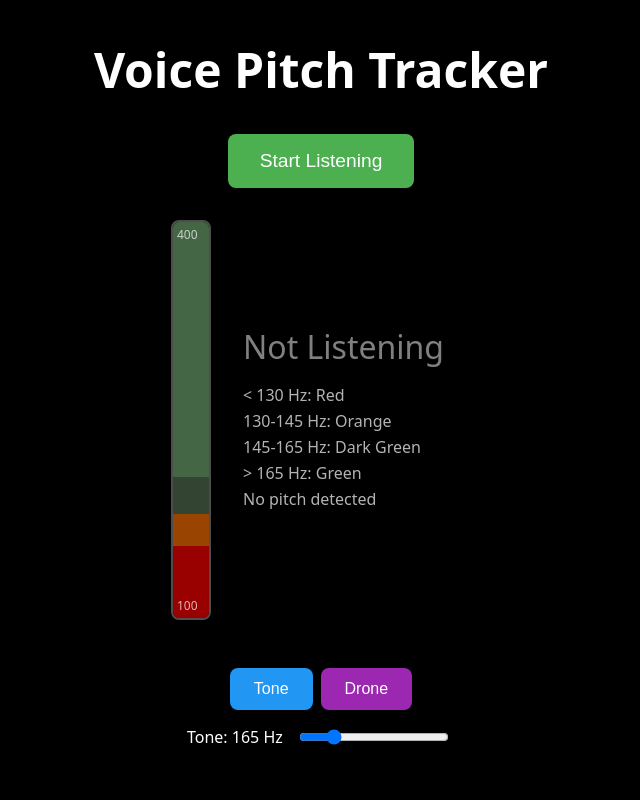
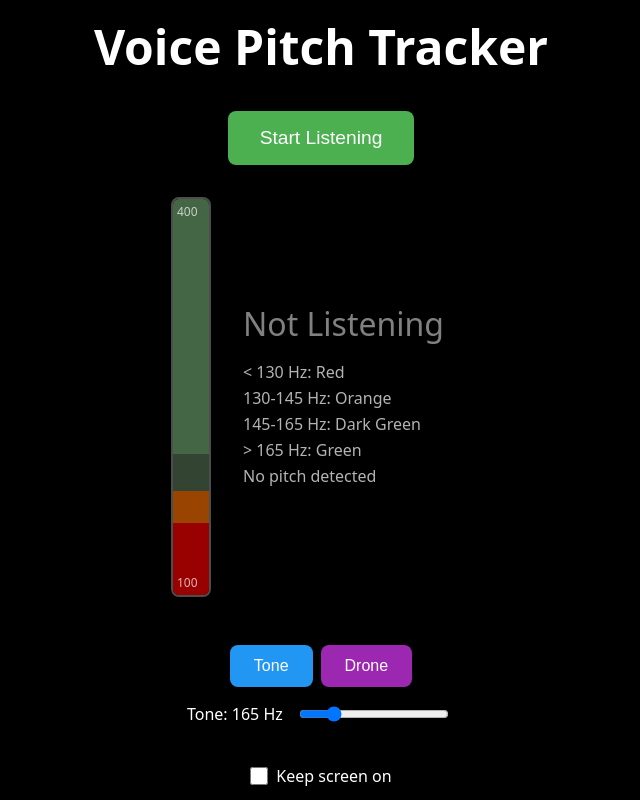
Before and after one commit to phoebejaffe/voice-pitch-tracker, a React (Vite) app: page / in a window 1280 px wide. Shown: the whole page, without its empty margins (319-959 px from the left). Built offline with nearby package versions, Linux system fonts and the light colour scheme.

Commit message:
add checkbox to keep the screen on

```diff
--- a/src/App.tsx
+++ b/src/App.tsx
@@ -185,6 +185,8 @@ function App() {
   const droneGainRef = useRef<GainNode | null>(null);
   const lastColorRef = useRef<string>("#000000");
   const isMobile = useMemo(() => isMobileDevice(), []);
+  const [keepScreenOn, setKeepScreenOn] = useState(false);
+  const wakeLockRef = useRef<WakeLockSentinel | null>(null);
 
   const stopDrone = () => {
     if (droneOscillatorRef.current) {
@@ -194,6 +196,48 @@ function App() {
     droneGainRef.current = null;
     setIsDronePlaying(false);
   };
+
+  // Wake Lock management
+  useEffect(() => {
+    const acquireWakeLock = async () => {
+      if (!("wakeLock" in navigator)) return;
+      try {
+        wakeLockRef.current = await navigator.wakeLock.request("screen");
+        wakeLockRef.current.addEventListener("release", () => {
+          // Wake lock was released (e.g., tab hidden)
+          // Re-acquire when page becomes visible again
+        });
+      } catch (err) {
+        console.error("Wake Lock error:", err);
+      }
+    };
+
+    const releaseWakeLock = async () => {
+      if (wakeLockRef.current) {
+        await wakeLockRef.current.release();
+        wakeLockRef.current = null;
+      }
+    };
+
+    // Re-acquire wake lock when page becomes visible
+    const handleVisibilityChange = () => {
+      if (keepScreenOn && document.visibilityState === "visible") {
+        acquireWakeLock();
+      }
+    };
+
+    if (keepScreenOn) {
+      acquireWakeLock();
+      document.addEventListener("visibilitychange", handleVisibilityChange);
+    } else {
+      releaseWakeLock();
+    }
+
+    return () => {
+      releaseWakeLock();
+      document.removeEventListener("visibilitychange", handleVisibilityChange);
+    };
+  }, [keepScreenOn]);
 
   const playTone = () => {
     // Stop drone if playing
@@ -555,6 +599,29 @@ function App() {
             />
           </div>
         </div>
+
+        {"wakeLock" in navigator && (
+          <div
+            style={{
+              display: "flex",
+              alignItems: "center",
+              gap: "0.5rem",
+              marginTop: "1.5rem",
+              justifyContent: "center",
+            }}
+          >
+            <input
+              id="keepScreenOn"
+              type="checkbox"
+              checked={keepScreenOn}
+              onChange={(e) => setKeepScreenOn(e.target.checked)}
+              style={{ width: "18px", height: "18px", cursor: "pointer" }}
+            />
+            <label htmlFor="keepScreenOn" style={{ cursor: "pointer" }}>
+              Keep screen on
+            </label>
+          </div>
+        )}
       </div>
     </div>
   );
```
